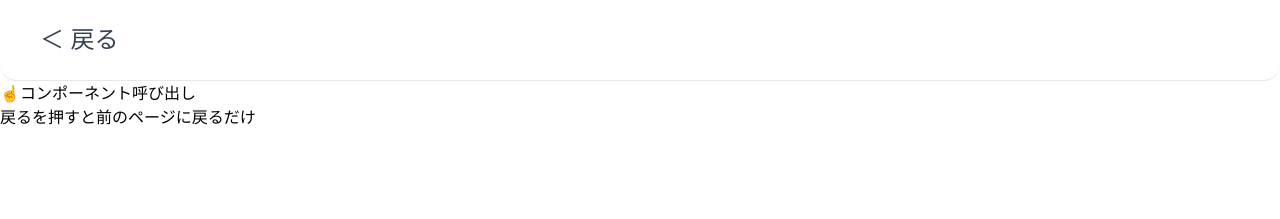
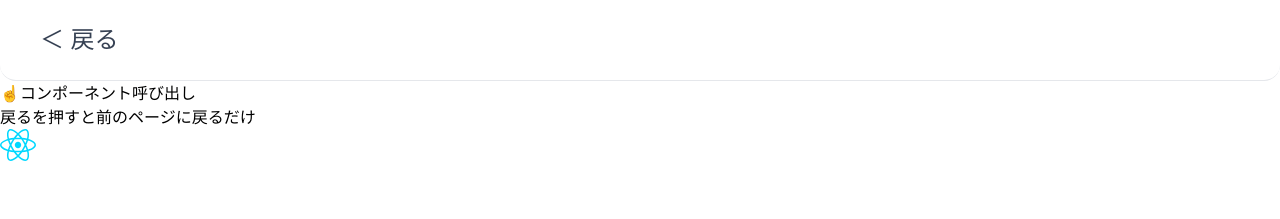
Before and after one commit to yutokunndayo/menheradegomenhera, a React (Vite) app: page /example in a window 1280 px wide. Shown: the top 219 px of the page. Built offline with nearby package versions, Linux system fonts and the light colour scheme.

Commit message:
firstCommit

```diff
--- a/src/pages/Example.tsx
+++ b/src/pages/Example.tsx
@@ -1,9 +1,16 @@
 import { Header } from '../types'
-
+import reactImg from '../assets/react.svg'
 
 function Example() {
     // backToは遷移先のRoute, ない場合は一つ前に戻る
     // この場合は意味ないけど"/"RouteのHomePageに戻る
+
+
+
+    ////////////////////////////////////////////////////////
+    // reactはimgタグsrc要素みたいな相対パスリンクの         //
+    // コーディングを嫌うので、ここみたいにimportしてください //
+    ////////////////////////////////////////////////////////
   return (
     <>
         <Header backTo="/" />
@@ -12,6 +19,7 @@ function Example() {
             <br />
             戻るを押すと前のページに戻るだけ
         </div>
+        <img src={reactImg} alt="example" />
     </>
   );
 }
```
Also changed, not shown: 2 other files (tests, documents, lock files or other folders).
